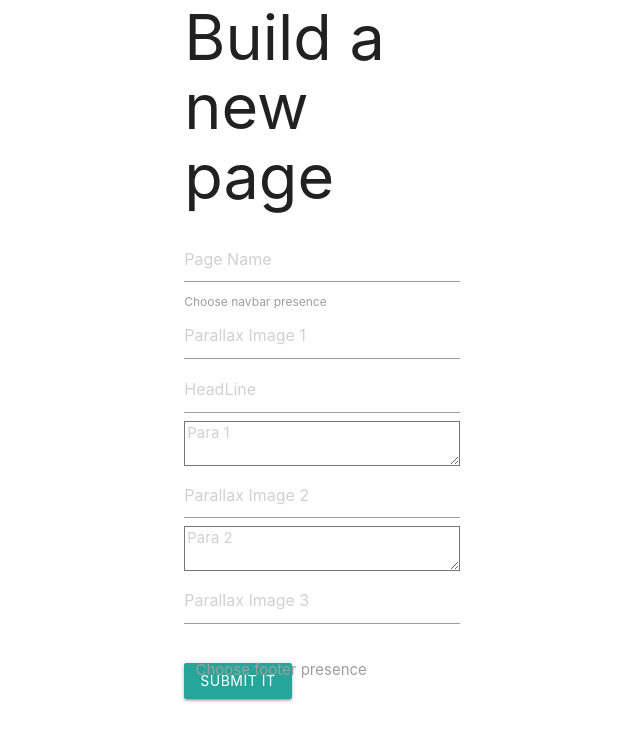
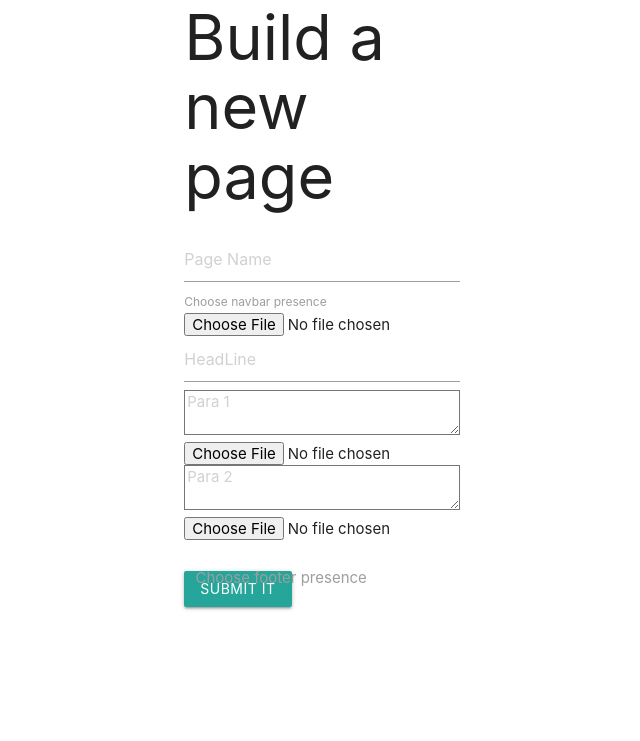
Before and after one commit to Gotvna/Site-portfolio-php, a PHP site: page /builder-page/pagebuilder.php in a window 1280 px wide. Shown: the part 39-780 px from the top of the page, without its empty margins (19-659 px from the left). Run offline with PHP 8.4, Linux system fonts and the light colour scheme.

Commit message:
bug fixies

```diff
--- a/builder-page/pagebuilder.php
+++ b/builder-page/pagebuilder.php
@@ -27,7 +27,7 @@
                         </select>
                     </div>
                     <div class="form-group">
-                        <input type="text" name="inBkgF" class="form-control" placeholder="Parallax Image 1">
+                        <input type="file" accept="img/*" name="inBkgF" class="form-control" placeholder="Parallax Image 1">
                     </div>
                     <div class="form-group">
                         <input type="text" name="inHeadLine" class="form-control" placeholder="HeadLine">
@@ -36,13 +36,13 @@
                         <textarea name="inParaF" class="form-control" placeholder="Para 1"></textarea>
                     </div>
                     <div class="form-group">
-                        <input type="text" name="inBkgS" class="form-control" placeholder="Parallax Image 2">
+                        <input type="file" accept="img/*" name="inBkgS" class="form-control" placeholder="Parallax Image 2">
                     </div>
                     <div class="form-group">
                         <textarea name="inParaS" class="form-control" placeholder="Para 2"></textarea>
                     </div>
                     <div class="form-group">
-                        <input type="text" name="inBkgT" class="form-control" placeholder="Parallax Image 3">
+                        <input type="file" accept="img/*"name="inBkgT" class="form-control" placeholder="Parallax Image 3">
                     </div>
                     <div class="input-field col s12">
                         <select>
```
